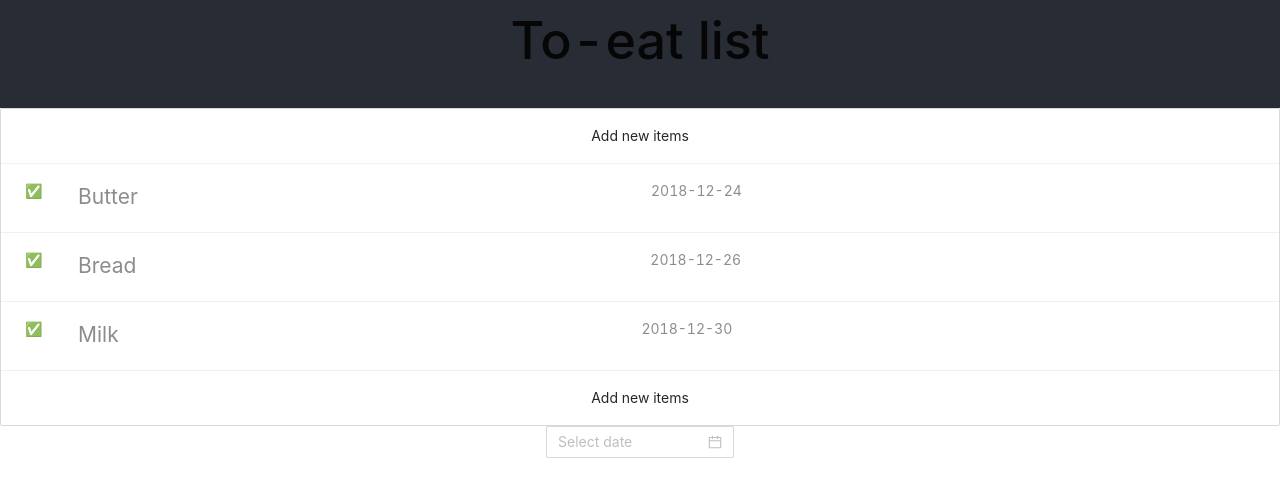
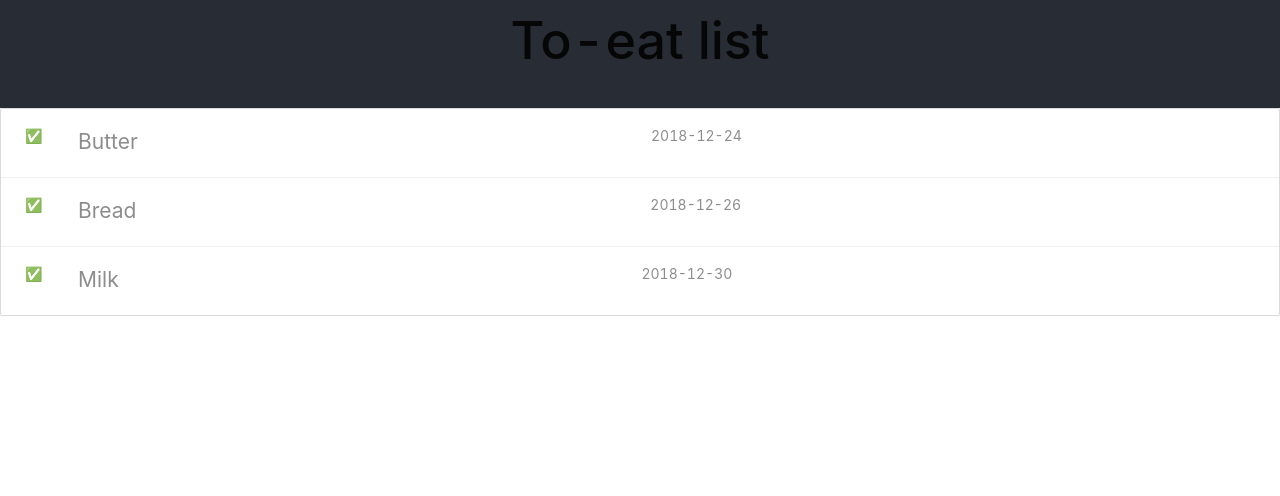
Before and after one commit to C-gyorfi/to-eat-list-frontend, a React (Create React App) app: page / in a window 1280 px wide. Shown: the top 496 px of the page. Built offline with nearby package versions, Linux system fonts and the light colour scheme.

Commit message:
Remove datepicker and comment out footer header
We don't need these for now

```diff
--- a/src/App.js
+++ b/src/App.js
@@ -1,6 +1,5 @@
 import './App.css';
 import FoodList from './FoodList/FoodList.js'
-import { DatePicker } from 'antd';
 import 'antd/dist/antd.css';
 
 function App() {
@@ -18,7 +17,6 @@ function App() {
           ]
         }
       />
-      <DatePicker />
     </div>
   );
 }
--- a/src/FoodList/FoodList.js
+++ b/src/FoodList/FoodList.js
@@ -14,8 +14,8 @@ const FoodList = ({ items }) => {
   return(
     <List className="food-list-container"
       size="large"
-      header={<div>Add new items</div>}
-      footer={<div>Add new items</div>}
+      /* header={<div>Add new items</div>}
+      footer={<div>Add new items</div>} */
       bordered
       itemLayout="horizontal"
       dataSource={listItems}
```
